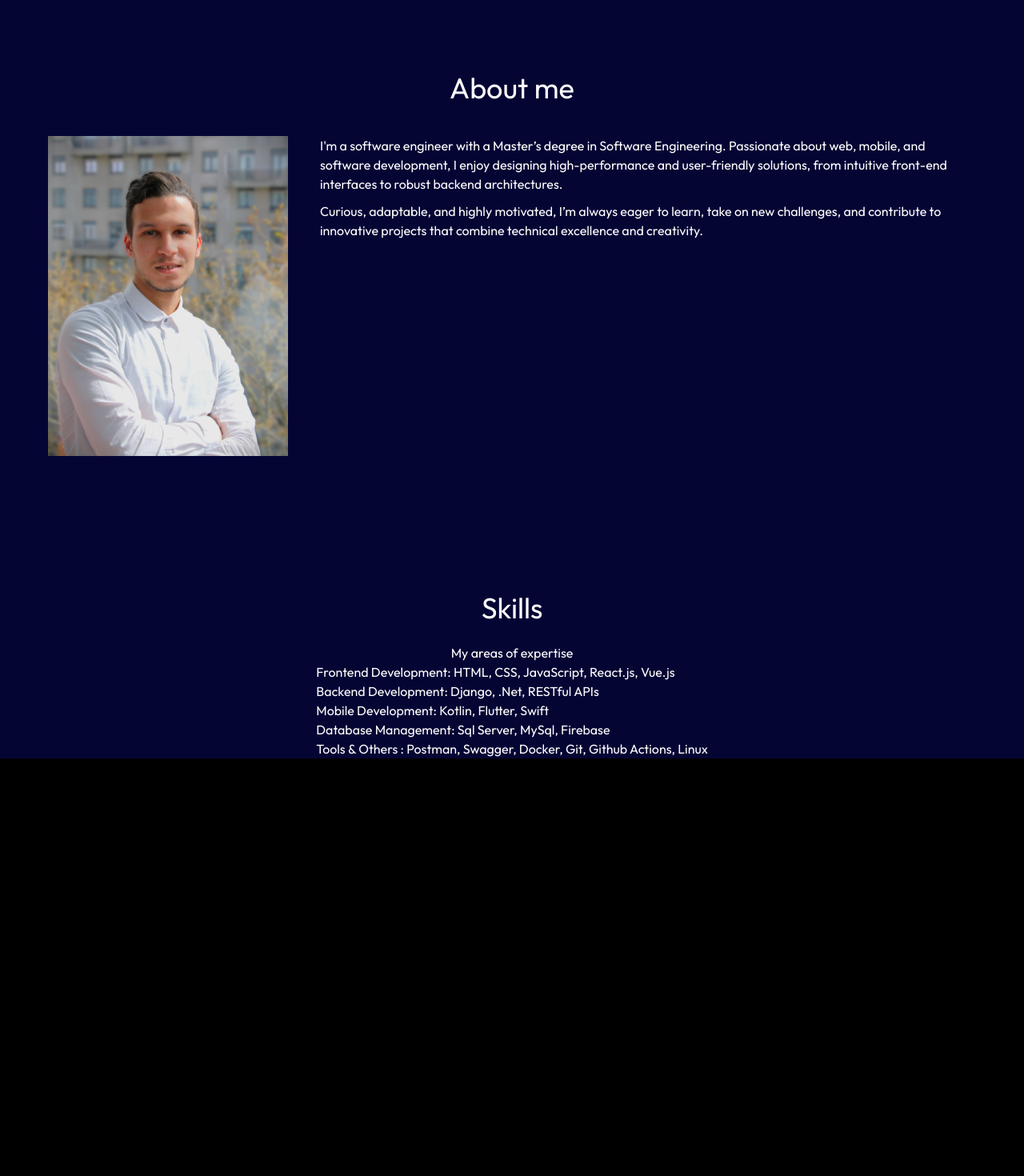
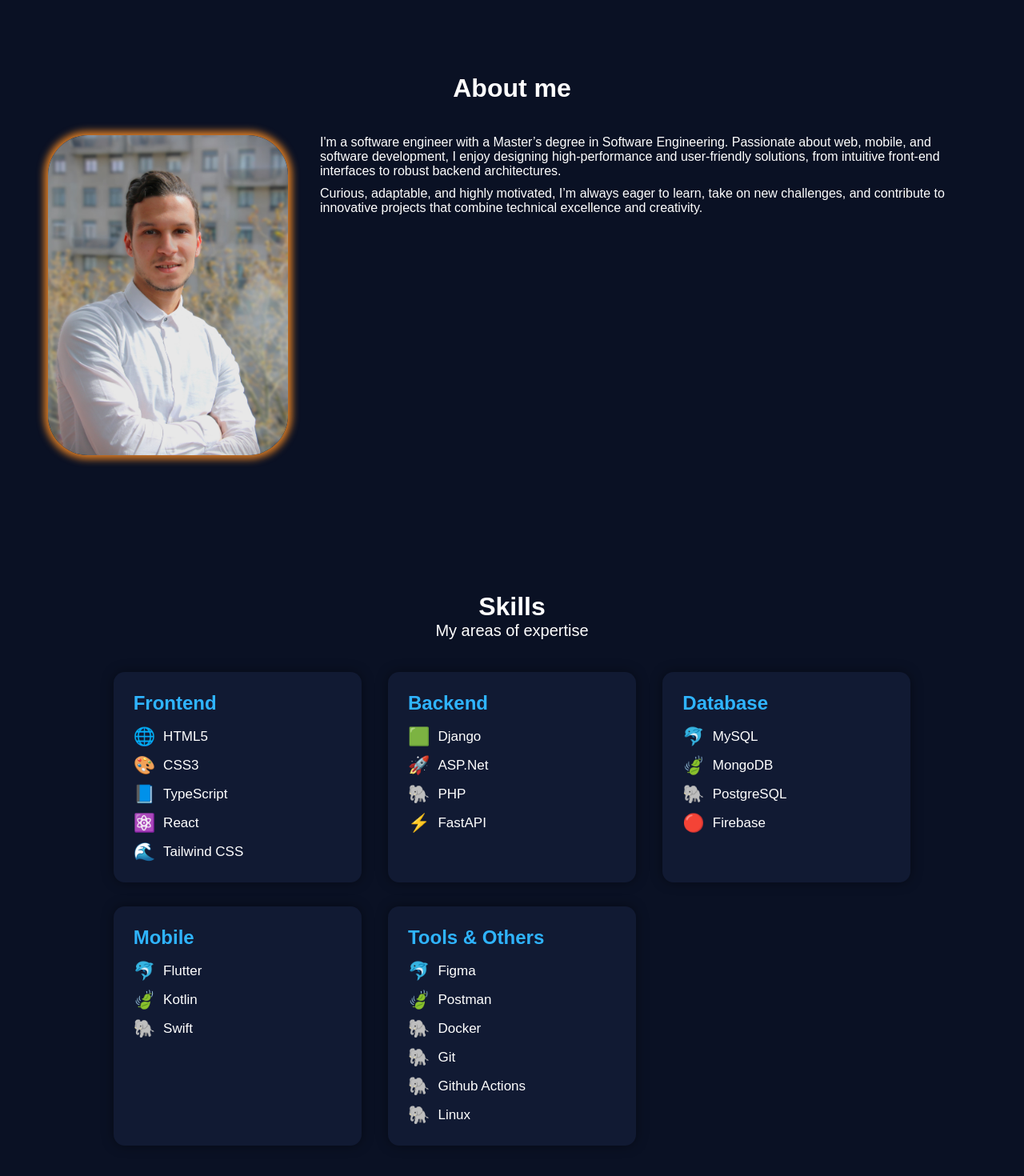
Before and after one commit to anismkb/Portfolio-MEKBAL-Anis, a React (Vite) app: page / in a window 1280 px wide. Shown: the part 860-2330 px from the top of the page at 80% size. Before the commit the page ends 1808 px from the top, so only its background shows below. Built offline with nearby package versions, Linux system fonts and the light colour scheme.

Commit message:
update skills page

```diff
--- a/src/Components/About/About.css
+++ b/src/Components/About/About.css
@@ -5,7 +5,7 @@
     align-items: center;
     justify-content: center;
     color: white;
-    background-color: rgb(5, 5, 52);
+    background-color: #0a1124;
 }
 
 .about-title{
@@ -17,8 +17,8 @@
 .about-content {
     display: flex;
     flex-direction: row;
-    margin-right: 60px;
-    margin-left: 60px;
+    margin-left: clamp(10px, 5vw, 60px);
+    margin-right: clamp(10px, 5vw, 60px);
     gap: 40px;
 }
 
@@ -26,6 +26,9 @@
     width: 300px;
     height: 400px;
     object-fit: cover;
+    border-radius: 50px;
+    /*0 0 20px #DA7C25;*/
+    box-shadow: #DA7C25 0px 0px 10px 5px;
     margin-bottom: 20px;
 }
 
--- a/src/Components/About/About.jsx
+++ b/src/Components/About/About.jsx
@@ -6,7 +6,7 @@ const About = () => {
   return (
     <div className='about' id="about">
         <div className="about-title">
-            <p class="text-4xl"> About me </p>
+            <h1> About me </h1>
         </div>
         <div className='about-content'>
             <img src={ANIS} alt=""/>
--- a/src/Components/Hero/Hero.css
+++ b/src/Components/Hero/Hero.css
@@ -48,7 +48,6 @@
     border-radius: 50px;
     border: white 1px solid;
     padding: 10px 20px;
-    width: 120px;
     transition: 0.5s;
 }
 
@@ -57,7 +56,7 @@
 }
 
 .hero img.scroll-image{
-    width: 30px;
+    width: 20px;
     height: auto;
 }
 
--- a/src/Components/Hero/Hero.jsx
+++ b/src/Components/Hero/Hero.jsx
@@ -9,14 +9,14 @@ const Hero = () => {
         <img className='profile' src={ANIS} alt=""/>
         <h1 className='hero-descript'> I'm MEKBAL Anis, Full Stack Developer</h1>
         <div className='hero-button'>
-            <div className='hero-connect'>Connect with me</div>
+            <div className='hero-connect'>Contact me</div>
             <div className='hero-resume'>My resume</div>
         </div>
         <div
           className='scroll-down'
-          onClick={() => document.getElementById('about-section').scrollIntoView({ behavior: 'smooth' })}
+          onClick={() => document.getElementById('about').scrollIntoView({ behavior: 'smooth' })}
         >
-          <h2>Scroll down </h2>
+          <p>Scroll down </p>
           <img className='scroll-image' src={scroll} alt=""/>
         </div>
 
--- /dev/null
+++ b/src/Components/Skills/SkillCard.jsx
@@ -0,0 +1,15 @@
+export default function SkillCard({ title, items }) {
+  return (
+    <div className="card">
+      <h2>{title}</h2>
+      <div className="items">
+        {items.map((i, index) => (
+          <div key={index} className="item">
+            <span className="icon">{i.icon}</span>
+            <span>{i.label}</span>
+          </div>
+        ))}
+      </div>
+    </div>
+  );
+}
--- a/src/Components/Skills/Skills.css
+++ b/src/Components/Skills/Skills.css
@@ -1,5 +1,5 @@
-@import "tailwindcss";
 
+/*
 .skills{
     display: flex;
     flex-direction: column;
@@ -12,8 +12,73 @@
     flex-direction: column;
     align-items: center;
 }
-
 .expertise{
     display: grid;
 
+}*/
+
+body {
+  background: #0a1124;
+  color: white;
+  font-family: Arial;
 }
+
+.title-section{
+  display: flex;
+  flex-direction: column;
+  align-items: center;
+}
+
+.subtitle {
+  font-size: 20px; /* change la taille comme tu veux */
+  font-weight: 300; /* optionnel : style plus élégant */
+}
+
+
+.container {
+  display: grid;
+  grid-template-columns: repeat(auto-fit, minmax(300px, 1fr));
+  gap: 30px;
+  padding: 40px;
+  max-width: 1000px; /* largeur max du container */
+  margin: 0 auto; /* centre horizontalement */
+  align-items: stretch;
+  align-self: center;
+  justify-items: center;
+}
+
+.card {
+  background: #111a33;
+  padding: 25px;
+  width: 260px;
+  border-radius: 14px;
+  box-shadow: 0 0 15px rgba(0,0,0,0.4);
+  transition: 0.3s;
+}
+
+.card:hover {
+  transform: translateY(-5px);
+  box-shadow: 0 0 20px #DA7C25;
+}
+
+.card h2 {
+  color: #2fb4ff;
+  margin-bottom: 15px;
+}
+
+.items {
+  display: flex;
+  flex-direction: column;
+  gap: 10px;
+}
+
+.item {
+  display: flex;
+  align-items: center;
+  gap: 10px;
+  font-size: 17px;
+}
+
+.icon {
+  font-size: 22px;
+}
--- a/src/Components/Skills/Skills.jsx
+++ b/src/Components/Skills/Skills.jsx
@@ -1,13 +1,14 @@
 import React from "react";
 import "./Skills.css";
+import SkillCard from "./SkillCard";
 
+/*
 const Skills = () => {
     return (
         <div className="skills" id="skills">
             <div className="title">
-                <p class="text-4xl"> Skills </p>
-                <br></br>
-                <h3> My areas of expertise</h3>
+                <p class="text-4xl font-bold"> Skills </p>
+                <h1 class="text-2xl"> My areas of expertise</h1>
             </div>
             <div className="expertise">
                 <ul>
@@ -21,5 +22,72 @@ const Skills = () => {
         </div>
     )
 }
+    export default Skills;
+*/
 
-export default Skills;
+
+export default function App() {
+  return (
+    <div className="skills" id="skills">
+      <div className="title-section">
+        <h1> Skills </h1>
+        <p className="subtitle"> My areas of expertise </p>
+      </div>
+
+      <div className="container">
+        <SkillCard
+        title="Frontend"
+        items={[
+          { label: "HTML5", icon: "🌐" },
+          { label: "CSS3", icon: "🎨" },
+          { label: "TypeScript", icon: "📘" },
+          { label: "React", icon: "⚛️" },
+          { label: "Tailwind CSS", icon: "🌊" },
+        ]}
+        />
+
+        <SkillCard
+            title="Backend"
+            items={[
+            { label: "Django", icon: "🟩" },
+            { label: "ASP.Net", icon: "🚀" },
+            { label: "PHP", icon: "🐘" },
+            { label: "FastAPI", icon: "⚡" },
+            ]}
+        />
+
+        <SkillCard
+            title="Database"
+            items={[
+            { label: "MySQL", icon: "🐬" },
+            { label: "MongoDB", icon: "🍃" },
+            { label: "PostgreSQL", icon: "🐘" },
+            { label: "Firebase", icon: "🔴" },
+            ]}
+        />
+
+        <SkillCard
+            title="Mobile"
+            items={[
+            { label: "Flutter", icon: "🐬" },
+            { label: "Kotlin", icon: "🍃" },
+            { label: "Swift", icon: "🐘" },
+            ]}
+        />
+
+        <SkillCard
+            title="Tools & Others"
+            items={[
+            { label: "Figma", icon: "🐬" },
+            { label: "Postman", icon: "🍃" },
+            { label: "Docker", icon: "🐘" },
+            { label: "Git", icon: "🐘" },
+            { label: "Github Actions", icon: "🐘" },
+            { label: "Linux", icon: "🐘" },
+            ]}
+        />
+      </div>
+
+    </div>
+  );
+}
```
